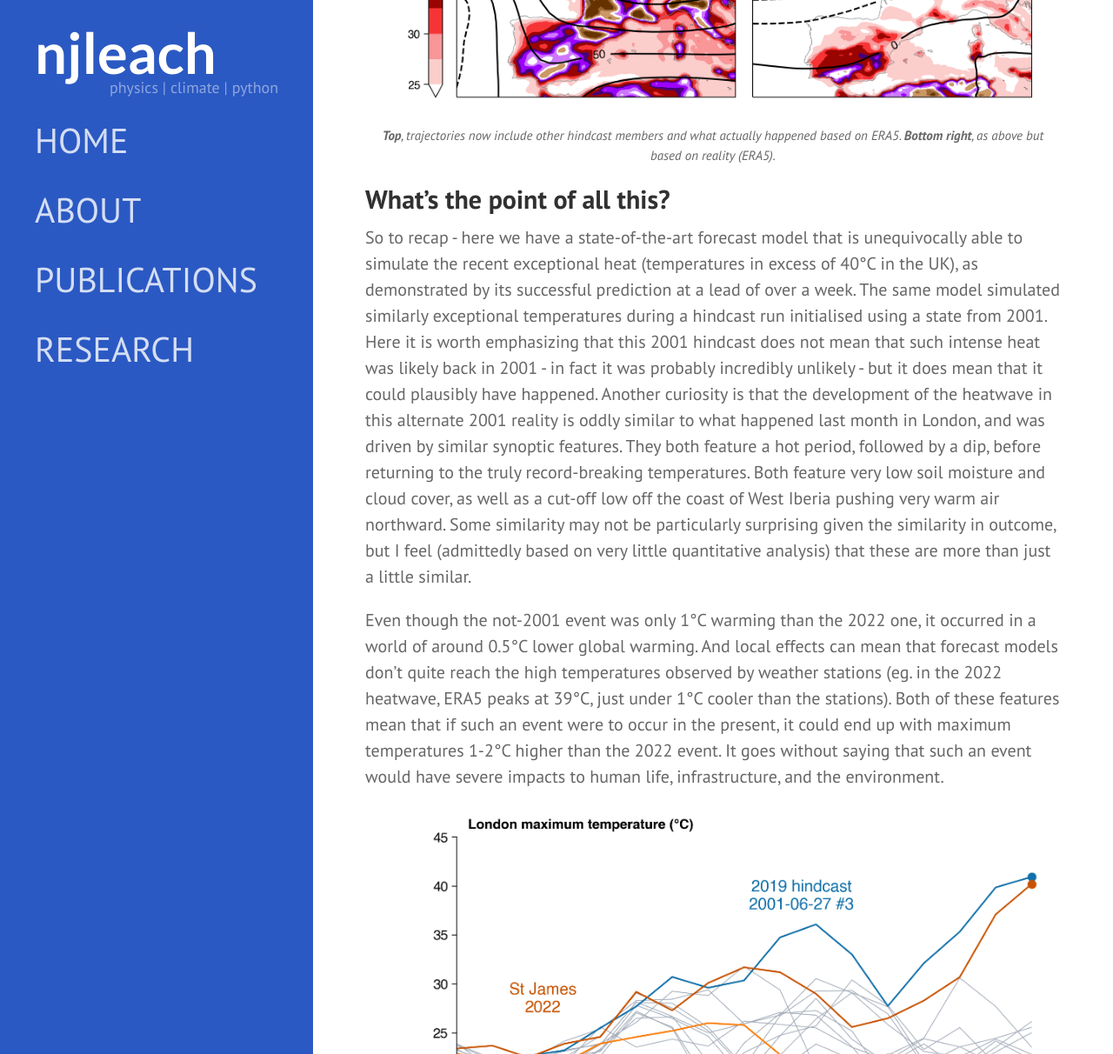
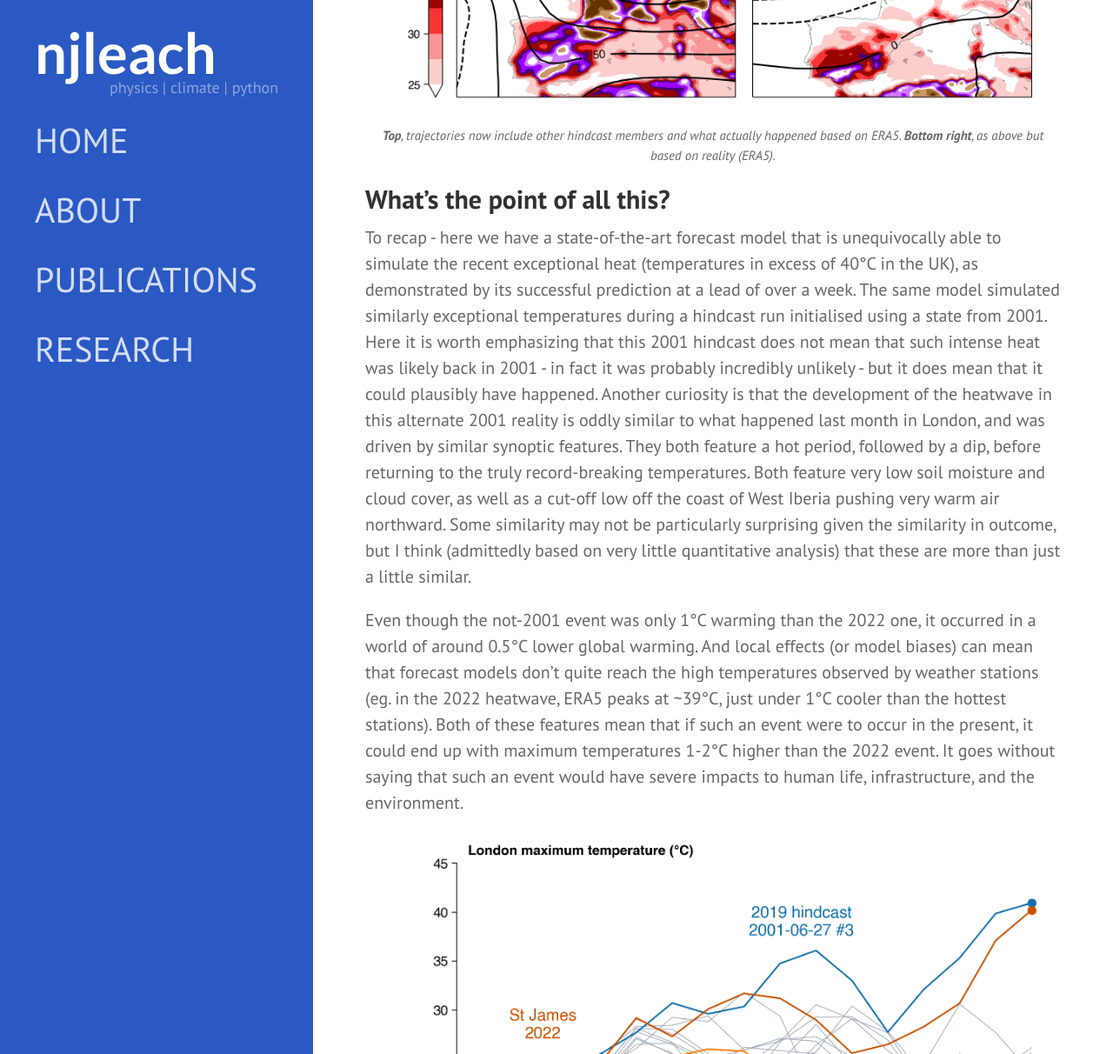
Before and after one commit to njleach/njleach.github.io, a Jekyll site: the page built from _posts/2022-08-24-The-heatwave-that-never-was.md, in a window 1280 px wide and 1400 px high, scrolled down 6041 px, cut to the strip 0-1212 px from the top of the window. Shown: the whole strip at 87% size. Built offline with Jekyll 4.4.1, drawn with Linux system fonts in a browser that asks for light colours; nearby versions of some CDN libraries; some web fonts are replaced; comment, search, counter and statistics services are not loaded; some of the changed text lies outside the part shown.

Commit message:
minor updates

```diff
--- a/_posts/2022-08-24-The-heatwave-that-never-was.md
+++ b/_posts/2022-08-24-The-heatwave-that-never-was.md
@@ -59,18 +59,20 @@
 
 ## What's the point of all this?
 
-So to recap - here we have a state-of-the-art forecast model that is unequivocally able to simulate the recent exceptional heat (temperatures in excess of 40°C in the UK), as demonstrated by its successful prediction at a lead of over a week. The same model simulated similarly exceptional temperatures during a hindcast run initialised using a state from 2001. Here it is worth emphasizing that this 2001 hindcast does not mean that such intense heat was likely back in 2001 - in fact it was probably incredibly unlikely - but it does mean that it could plausibly have happened. Another curiosity is that the development of the heatwave in this alternate 2001 reality is oddly similar to what happened last month in London, and was driven by similar synoptic features. They both feature a hot period, followed by a dip, before returning to the truly record-breaking temperatures. Both feature very low soil moisture and cloud cover, as well as a cut-off low off the coast of West Iberia pushing very warm air northward. Some similarity may not be particularly surprising given the similarity in outcome, but I feel (admittedly based on very little quantitative analysis) that these are more than just a little similar.
+To recap - here we have a state-of-the-art forecast model that is unequivocally able to simulate the recent exceptional heat (temperatures in excess of 40°C in the UK), as demonstrated by its successful prediction at a lead of over a week. The same model simulated similarly exceptional temperatures during a hindcast run initialised using a state from 2001. Here it is worth emphasizing that this 2001 hindcast does not mean that such intense heat was likely back in 2001 - in fact it was probably incredibly unlikely - but it does mean that it could plausibly have happened. Another curiosity is that the development of the heatwave in this alternate 2001 reality is oddly similar to what happened last month in London, and was driven by similar synoptic features. They both feature a hot period, followed by a dip, before returning to the truly record-breaking temperatures. Both feature very low soil moisture and cloud cover, as well as a cut-off low off the coast of West Iberia pushing very warm air northward. Some similarity may not be particularly surprising given the similarity in outcome, but I think (admittedly based on very little quantitative analysis) that these are more than just a little similar.
 
-Even though the not-2001 event was only 1°C warming than the 2022 one, it occurred in a world of around 0.5°C lower global warming. And local effects can mean that forecast models don't quite reach the high temperatures observed by weather stations (eg. in the 2022 heatwave, ERA5 peaks at 39°C, just under 1°C cooler than the stations). Both of these features mean that if such an event were to occur in the present, it could end up with maximum temperatures 1-2°C higher than the 2022 event. It goes without saying that such an event would have severe impacts to human life, infrastructure, and the environment.
+Even though the not-2001 event was only 1°C warming than the 2022 one, it occurred in a world of around 0.5°C lower global warming. And local effects (or model biases) can mean that forecast models don't quite reach the high temperatures observed by weather stations (eg. in the 2022 heatwave, ERA5 peaks at ~39°C, just under 1°C cooler than the hottest stations). Both of these features mean that if such an event were to occur in the present, it could end up with maximum temperatures 1-2°C higher than the 2022 event. It goes without saying that such an event would have severe impacts to human life, infrastructure, and the environment.
 
 {% include image.html
             img="assets/images/how-hot-post/2001-07-13+mem+era5+2022.png"
             title="title for image"
             rcaption="<b>Top</b>, trajectories now include the 2022 heatwave (from the weather station at St James Park in London), with the timing of the peak shifted to match up with the not-2001 event. <b>Bottom right</b>, as above but from the peak of the 2022 heatwave." %}
 
-I'll finally get to my point. <b>We have these extremely high-resolution and well-validated models that we know are able to produce accurate representations of the weather (including extreme weather) for large areas of the world. They are designed to do this in a way that many (all?) climate models are not (where processes like drift become more important). There exists a huge number of hindcast simulations of the recent past that is used to calibrate these models. These hindcasts contain plausible realisations of what might have happened in the recent past. Could we not use these more for assessing the possible upper bounds of extreme weather and get a sense of what other "grey swans" we should prepare for in the coming years - not just for heatwaves, but other types of extreme?</b> This has been done already using seasonal forecasts in the UNSEEN approach[<sup>1</sup>](#1), but I haven't yet seen the (typically higher-resolution, and with generally fewer issues from model drift) medium-range hindcasts used.
+I'll finally get to my point. <b>We have these extremely high-resolution and well-validated models that we know are able to produce accurate representations of the weather (including extreme weather) for large areas of the world. They are designed to do this in a way that many (all?) climate models are not (where processes like drift become more important). There exists a huge number of hindcast simulations of the recent past that is used to calibrate these models. These hindcasts contain plausible realisations of what might have happened in the recent past. Could we not use these more for assessing the possible upper bounds of extreme weather and get a sense of what other "grey swans" we should prepare for in the coming years - not just for heatwaves, but other types of extreme?</b> This has been done already using seasonal forecasts in the UNSEEN approach[<sup>1</sup>](#1), but I haven't yet seen the (typically higher-resolution, and with generally fewer issues from model drift) medium-range hindcasts used in this way.
 
 A couple of caveats that I should definitely mention - assessing the probability of such events from hindcast data is much trickier than (eg.) from large climate model ensembles. Hindcast ensemble members aren't independent, nor are hindcast ensembles as successive leads due to the existance of a predictable component of the weather. I do think it could be done with some work, but first you'd need to determine the true degrees of freedom in the ensemble. The second caveat is that the hindcast ensembles do not sample the full range of plausible weather, since they are only initialised from states that did actually happen. Hence although they might be able to give an indication of what extreme weather is plausible, it will always be possible that even more extreme weather could exist (and we just haven't seen the right state for it to materialise). <b>However, given that these hindcasts are run anyway, we may as well make use of the considerable information that they can provide despite these caveats.</b>
+
+<p id="99">**Using hindcast interchangeably with re-forecast here</p>
 
 ### References
 <a id="1"><sup>1</sup></a>
```
Also changed, not shown: other parts of _posts/2022-08-24-The-heatwave-that-never-was.md (+3 -3 lines), _pages/about.md (+1 -1 lines).
